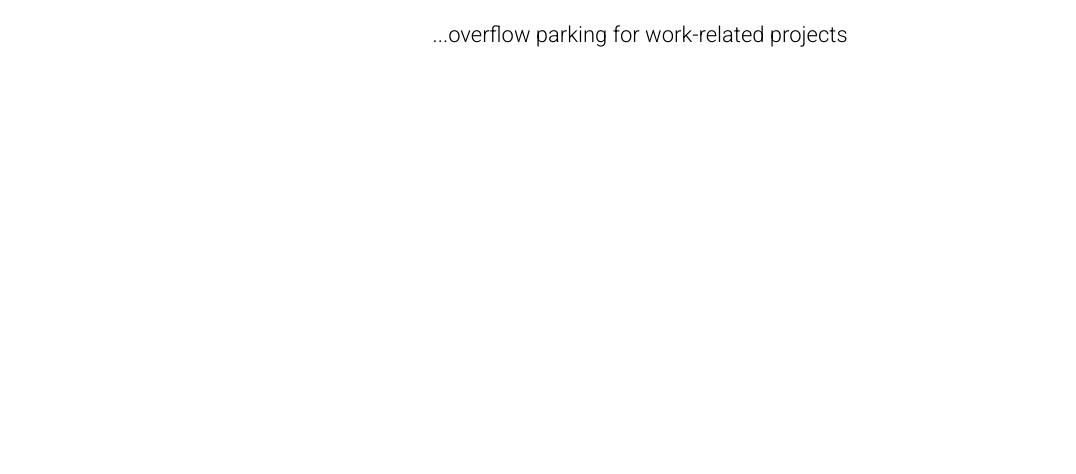
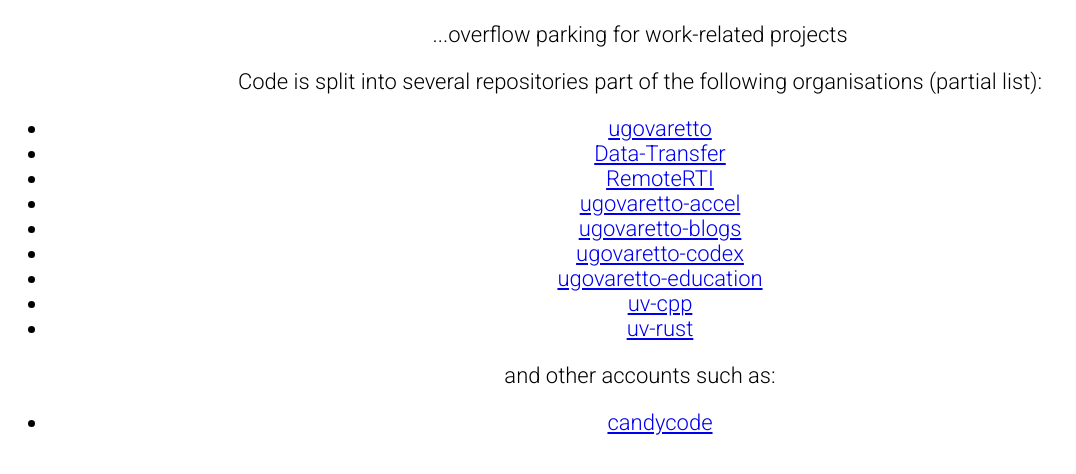
Before and after one commit to ugovaretto/ugovaretto.github.com, a plain HTML site: page index.html in a window 1280 px wide. Shown: the whole page, without its empty margins (0-1076 px from the left). Drawn offline with Linux system fonts and the light colour scheme.

Commit message:
Update index.html

```diff
--- a/index.html
+++ b/index.html
@@ -6,14 +6,28 @@
 <link href="https://fonts.googleapis.com/css2?family=Roboto:ital,wght@0,300;1,300&display=swap" rel="stylesheet">
 <style>
   body {
-  text-align: center;
-  font-family: 'Roboto', sans-serif;
-  font-size: 22px;
-}
+    text-align: center;
+    font-family: 'Roboto', sans-serif;
+    font-size: 22px;
+  }
 </style>
 <title>Ugo@GitHub</title>
 </head>
 <body>
 <p>...overflow parking for work-related projects</p>
+Code is split into several repositories part of the following organisations (partial list):
+<ul>
+  <li><a href="https://github.com/ugovaretto">ugovaretto</a></li>
+  <li><a href="https://github.com/Data-Transfer">Data-Transfer</a></li>
+  <li><a href="https://github.com/RemoteRTI/WSRTI">RemoteRTI</a></li>
+  <li><a href="https://github.com/ugovaretto-accel">ugovaretto-accel</a></li>
+  <li><a href="https://github.com/ugovaretto-blogs">ugovaretto-blogs</a></li>
+  <li><a href="https://github.com/ugovaretto-codex">ugovaretto-codex</a></li>
+  <li><a href="https://github.com/ugovaretto-education">ugovaretto-education</a></li>
+  <li><a href="https://github.com/uv-cpp">uv-cpp</a></li>
+  <li><a href="https://github.com/uv-rust">uv-rust</a></li>
+</ul>
+and other accounts such as:
+<ul><li><a href="https://github.com/candycode">candycode</a></li></ul>
 </body>
 </html>
```
